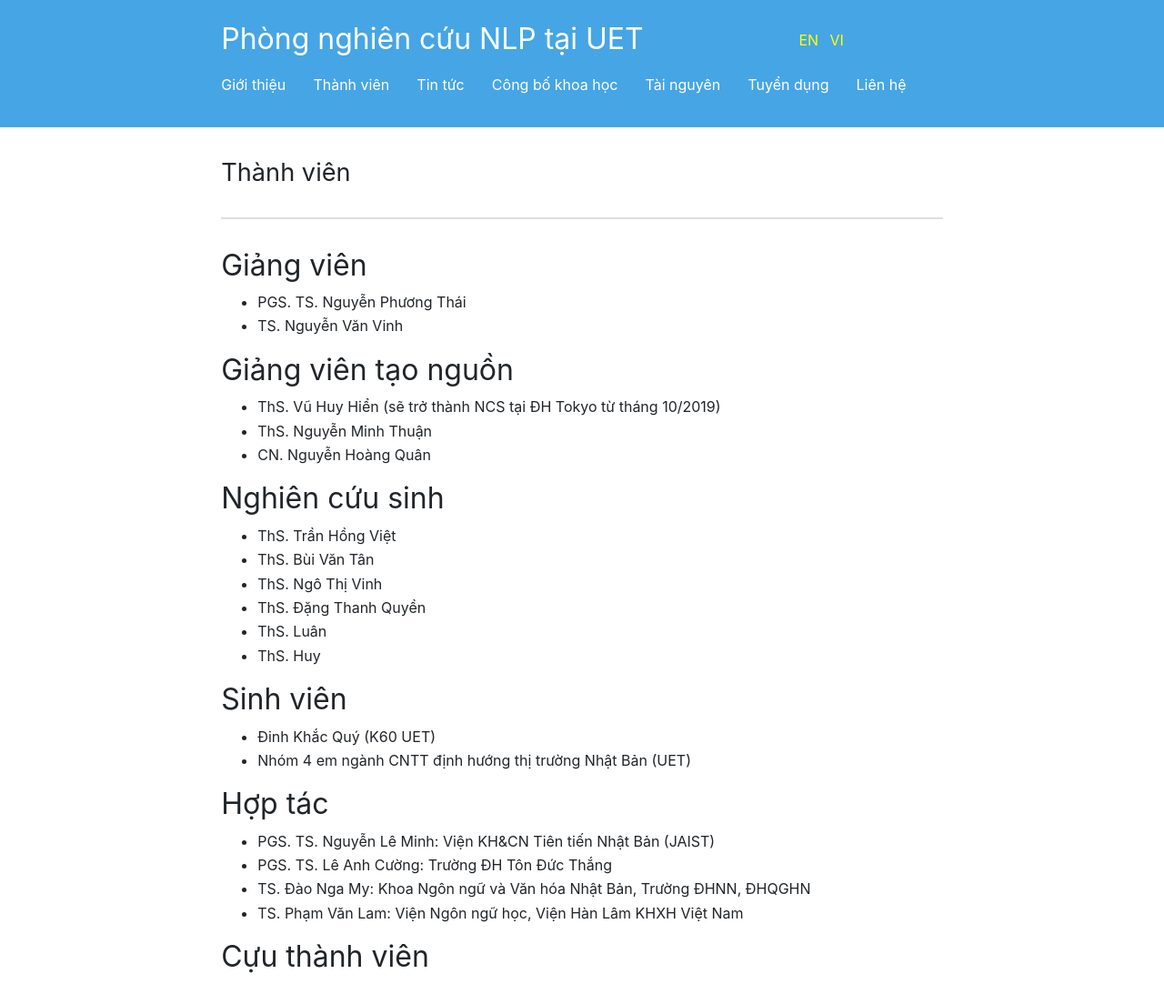
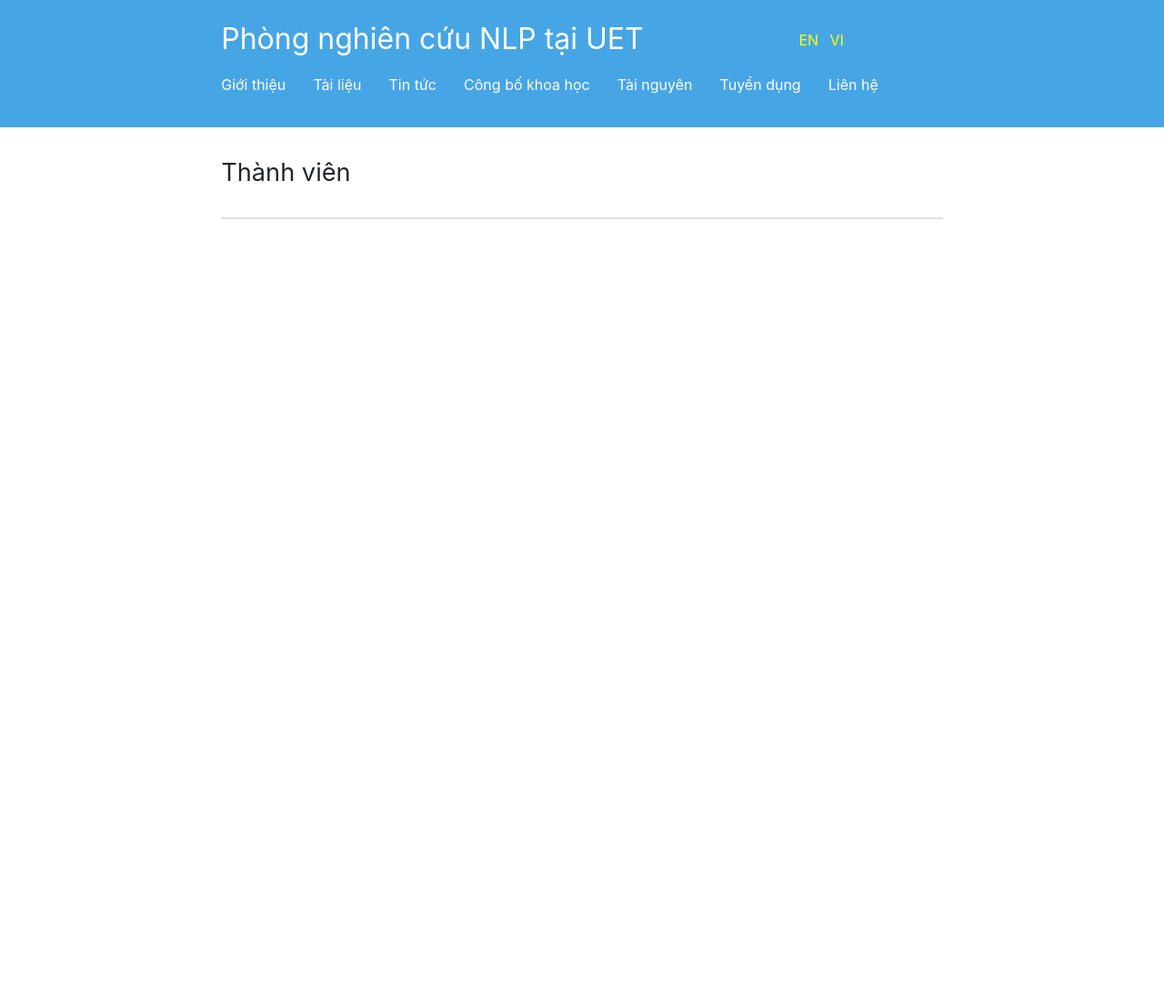
Before and after one commit to BuiTan/BuiTan.github.io, a Jekyll site: the page built from vi/Members.md, in a window 1280 px wide and 1104 px high. Shown: the whole window at 91% size. Built offline with Jekyll 4.4.1, drawn with Linux system fonts in a browser that asks for light colours.

Commit message:
Update Members.md

```diff
--- a/vi/Members.md
+++ b/vi/Members.md
@@ -1,38 +1,9 @@
 ---
 layout: page
-title: Thành viên
+title: Tài liệu
 lang: VI
 ref: Members
 order: 1
 ---
 # Thành viên
 ---
-
-## Giảng viên
-* PGS. TS. Nguyễn Phương Thái
-* TS. Nguyễn Văn Vinh
-
-## Giảng viên tạo nguồn
-* ThS. Vũ Huy Hiển (sẽ trở thành NCS tại ĐH Tokyo từ tháng 10/2019)
-* ThS. Nguyễn Minh Thuận
-* CN. Nguyễn Hoàng Quân
-
-## Nghiên cứu sinh
-* ThS. Trần Hồng Việt
-* ThS. Bùi Văn Tân
-* ThS. Ngô Thị Vinh
-* ThS. Đặng Thanh Quyền
-* ThS. Luân
-* ThS. Huy
-
-## Sinh viên
-* Đinh Khắc Quý (K60 UET)
-* Nhóm 4 em ngành CNTT định hướng thị trường Nhật Bản (UET)
-
-## Hợp tác
-* PGS. TS. Nguyễn Lê Minh: Viện KH&CN Tiên tiến Nhật Bản (JAIST)
-* PGS. TS. Lê Anh Cường: Trường ĐH Tôn Đức Thắng
-* TS. Đào Nga My: Khoa Ngôn ngữ và Văn hóa Nhật Bản, Trường ĐHNN, ĐHQGHN
-* TS. Phạm Văn Lam: Viện Ngôn ngữ học, Viện Hàn Lâm KHXH Việt Nam
-
-## Cựu thành viên
```
